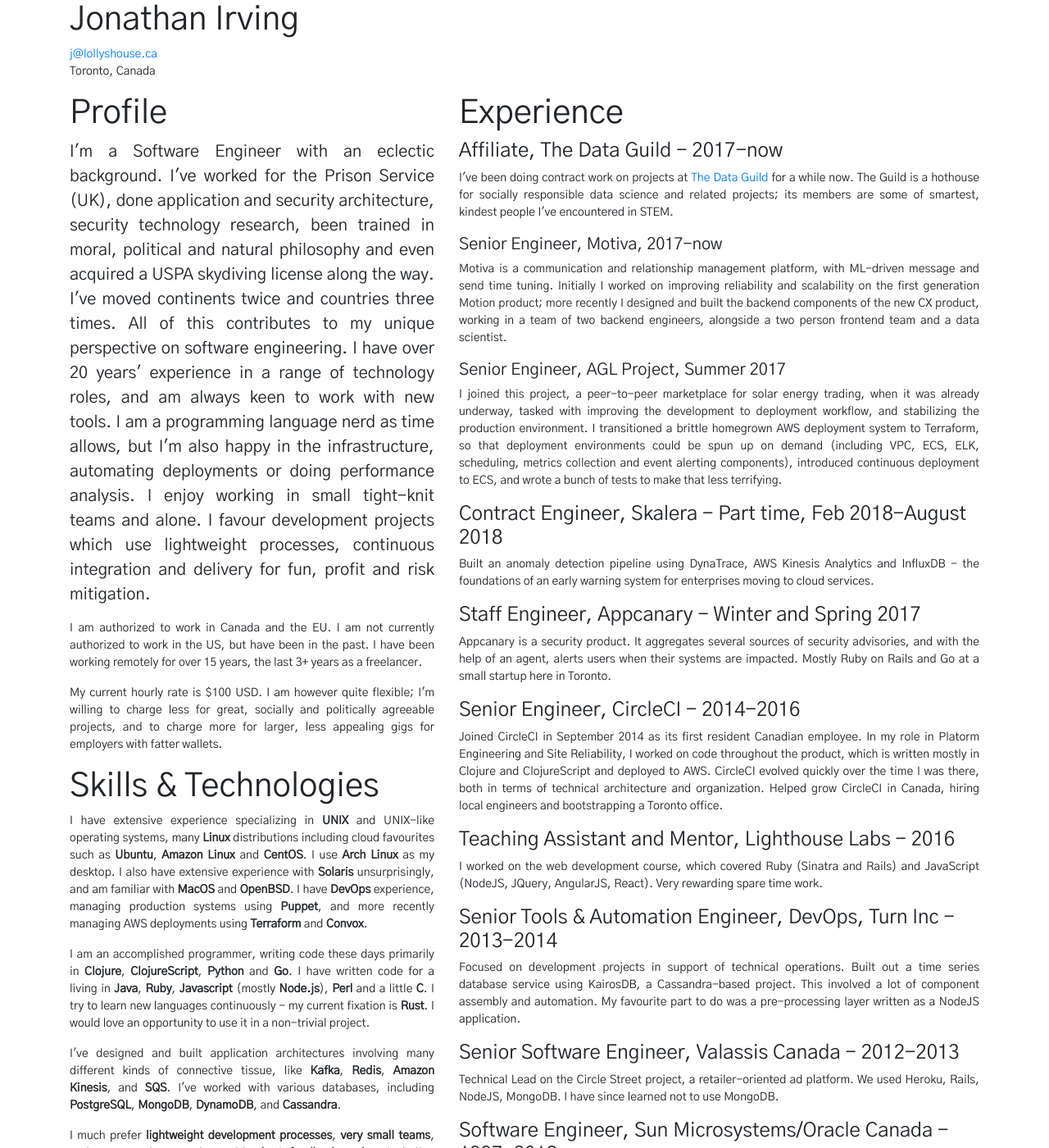
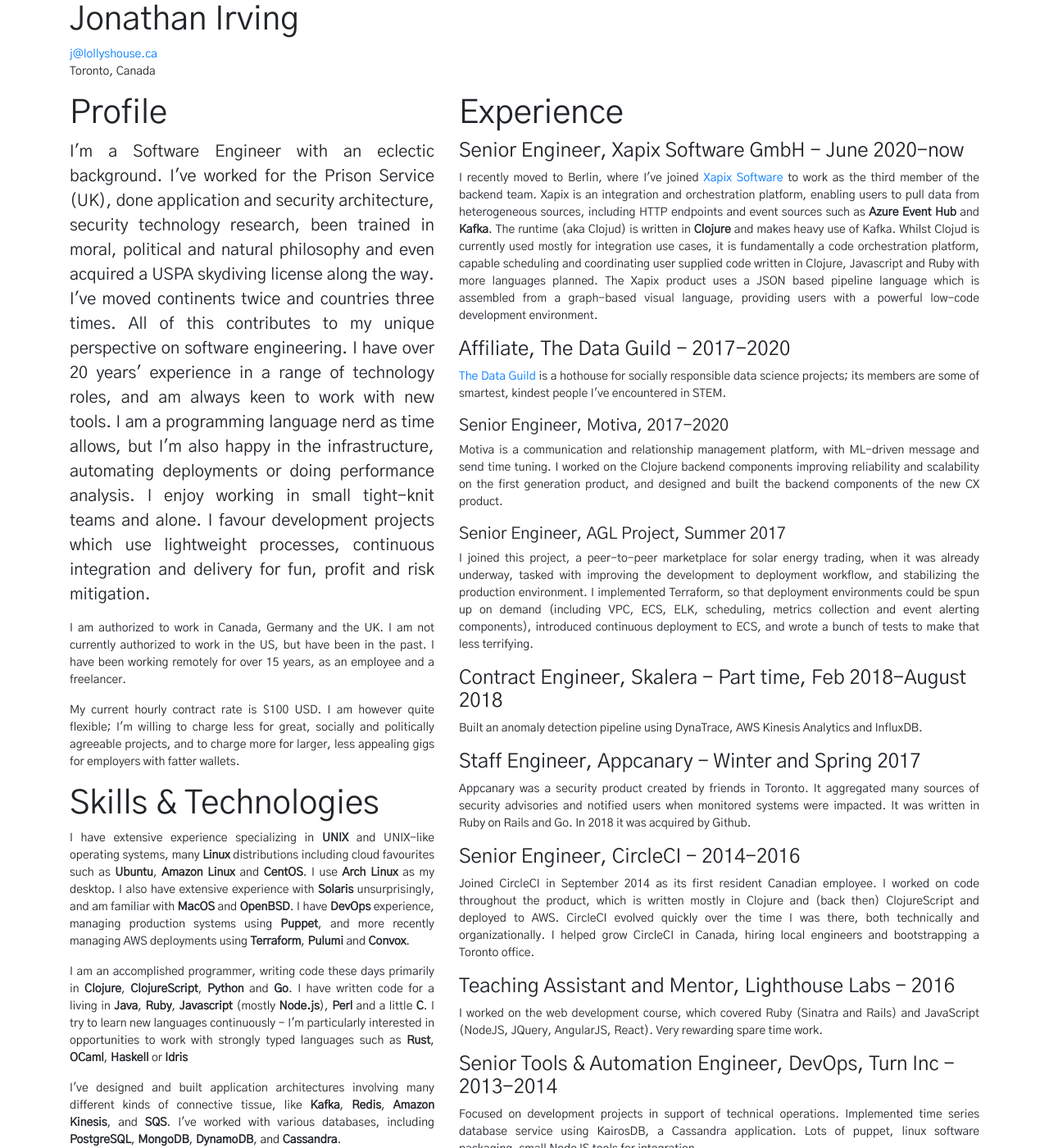
Before and after one commit to j0ni/j0ni.github.io, a Jekyll site: the page built from resume.html, in a window 1280 px wide and 1400 px high. Shown: the whole window at 82% size. Built offline with Jekyll 4.4.1, drawn with Linux system fonts in a browser that asks for light colours; some of the changed text lies outside the part shown.

Commit message:
Resume updates

```diff
--- a/resume.html
+++ b/resume.html
@@ -35,16 +35,16 @@
       </p>
 
       <p>
-        I am authorized to work in Canada and the EU. I am not currently
+        I am authorized to work in Canada, Germany and the UK. I am not currently
         authorized to work in the US, but have been in the past. I have been
-        working remotely for over 15 years, the last 3+ years as a freelancer.
+        working remotely for over 15 years, as an employee and a freelancer.
       </p>
 
       <p>
-        My current hourly rate is $100 USD. I am however quite flexible; I'm
-        willing to charge less for great, socially and politically agreeable
-        projects, and to charge more for larger, less appealing gigs for
-        employers with fatter wallets.
+        My current hourly contract rate is $100 USD. I am however quite
+        flexible; I'm willing to charge less for great, socially and politically
+        agreeable projects, and to charge more for larger, less appealing gigs
+          for employers with fatter wallets.
       </p>
     </section>
 
@@ -60,7 +60,8 @@
         <b>OpenBSD</b>.
 
         I have <b>DevOps</b> experience, managing production systems using <b>Puppet</b>,
-        and more recently managing AWS deployments using <b>Terraform</b> and <b>Convox</b>.
+        and more recently managing AWS deployments using <b>Terraform</b>, <b>Pulumi</b>
+        and <b>Convox</b>.
       </p>
 
       <p>
@@ -68,8 +69,9 @@
         <b>Clojure</b>, <b>ClojureScript</b>, <b>Python</b> and <b>Go</b>. I have
         written code for a living in <b>Java</b>, <b>Ruby</b>, <b>Javascript</b>
         (mostly <b>Node.js</b>), <b>Perl</b> and a little <b>C</b>. I try to
-        learn new languages continuously - my current fixation is <b>Rust</b>. I
-        would love an opportunity to use it in a non-trivial project.
+        learn new languages continuously - I'm particularly interested in
+        opportunities to work with strongly typed languages such as <b>Rust</b>,
+        <b>OCaml</b>, <b>Haskell</b> or <b>Idris</b>
       </p>
 
       <p>
@@ -91,14 +93,14 @@
       </p>
 
       <p>
-        I am an <b>Emacs</b> user. Enough said.
+        I am a committed <b>Emacs</b> user. Enough said.
       </p>
 
       <p>
         Finally, my communication skills are excellent; I have made numerous
         presentations as a part of my work, and have presented and facilitated
         at software conferences (though I have no interest in doing more of
-        this!); in previous roles I have provided ad hoc, formal and informal
+        this!). In previous roles I have provided ad hoc, formal and informal
         training sessions. I've also trained non-technical end-users, and
         mentored novice web developers.
       </p>
@@ -128,25 +130,42 @@
       <h1>Experience</h1>
 
       <section>
-        <h4>Affiliate, The Data Guild - 2017-now</h4>
+          <h4>Senior Engineer, Xapix Software GmbH - June 2020-now</h4>
 
           <p>
-          I've been doing contract work on projects at <a href="https://www.thedataguild.com">
-          The Data Guild</a> for a while now. The Guild is a hothouse for
-          socially responsible data science and related projects; its members
+              I recently moved to Berlin, where I've joined
+              <a href="https://xapix.io">Xapix Software</a> to work as the third
+              member of the backend team. Xapix is an integration and orchestration
+              platform, enabling users to pull data from heterogeneous sources, including
+              HTTP endpoints and event sources such as <b>Azure Event Hub</b> and <b>Kafka</b>.
+              The runtime (aka Clojud) is written in <b>Clojure</b> and makes heavy use
+              of Kafka. Whilst Clojud is currently used mostly for integration use cases,
+              it is fundamentally a code orchestration platform, capable scheduling and
+              coordinating user supplied code written in Clojure, Javascript and Ruby
+              with more languages planned. The Xapix product uses a JSON based pipeline
+              language which is assembled from a graph-based visual language, providing
+              users with a powerful low-code development environment.
+          </p>
+      </section>
+
+      <section>
+        <h4>Affiliate, The Data Guild - 2017-2020</h4>
+
+        <p>
+            <a href="https://www.thedataguild.com">The Data Guild</a>
+            is a hothouse for socially responsible data science projects; its members
             are some of smartest, kindest people I've encountered in STEM.
         </p>
 
-        <section class="">
-          <h5>Senior Engineer, Motiva, 2017-now</h5>
+        <section>
+          <h5>Senior Engineer, Motiva, 2017-2020</h5>
 
           <p>
               Motiva is a communication and relationship management platform, with
-            ML-driven message and send time tuning. Initially I worked on
-            improving reliability and scalability on the first generation Motion
-            product; more recently I designed and built the backend components
-            of the new CX product, working in a team of two backend engineers,
-            alongside a two person frontend team and a data scientist.
+              ML-driven message and send time tuning. I worked on the Clojure backend
+              components improving reliability and scalability on the first generation
+              product, and designed and built the backend components of the new CX
+              product.
           </p>
         </section>
 
@@ -157,12 +176,10 @@
               I joined this project, a peer-to-peer marketplace for solar energy
               trading, when it was already underway, tasked with improving the
               development to deployment workflow, and stabilizing the production
-            environment. I transitioned a brittle homegrown AWS deployment
-            system to Terraform, so that deployment environments could be spun
-            up on demand (including VPC, ECS, ELK, scheduling, metrics
-            collection and event alerting components), introduced continuous
-            deployment to ECS, and wrote a bunch of tests to make that less
-            terrifying.
+              environment. I implemented Terraform, so that deployment environments
+              could be spun up on demand (including VPC, ECS, ELK, scheduling,
+              metrics collection and event alerting components), introduced continuous
+              deployment to ECS, and wrote a bunch of tests to make that less terrifying.
           </p>
         </section>
       </section>
@@ -172,8 +189,7 @@
 
         <p>
           Built an anomaly detection pipeline using DynaTrace, AWS Kinesis
-          Analytics and InfluxDB - the foundations of an early warning system for
-          enterprises moving to cloud services.
+          Analytics and InfluxDB.
         </p>
       </section>
 
@@ -181,10 +197,10 @@
         <h4>Staff Engineer, Appcanary - Winter and Spring 2017</h4>
 
         <p>
-          Appcanary is a security product. It aggregates several sources of
-          security advisories, and with the help of an agent, alerts users when
-          their systems are impacted. Mostly Ruby on Rails and Go at a small
-          startup here in Toronto.
+            Appcanary was a security product created by friends in Toronto. It
+            aggregated many sources of security advisories and notified users when
+            monitored systems were impacted. It was written in Ruby on Rails and Go.
+            In 2018 it was acquired by Github.
         </p>
       </section>
 
@@ -193,11 +209,10 @@
 
         <p>
             Joined CircleCI in September 2014 as its first resident Canadian
-          employee. In my role in Platorm Engineering and Site Reliability, I
-          worked on code throughout the product, which is written mostly in
-          Clojure and ClojureScript and deployed to AWS. CircleCI evolved
-          quickly over the time I was there, both in terms of technical
-          architecture and organization. Helped grow CircleCI in Canada, hiring
+            employee. I worked on code throughout the product, which is written
+            mostly in Clojure and (back then) ClojureScript and deployed to AWS.
+            CircleCI evolved quickly over the time I was there, both technically
+            and organizationally. I helped grow CircleCI in Canada, hiring
             local engineers and bootstrapping a Toronto office.
         </p>
       </section>
@@ -216,11 +231,10 @@
         <h4>Senior Tools & Automation Engineer, DevOps, Turn Inc - 2013-2014</h4>
 
         <p>
-          Focused on development projects in support of technical operations. Built
-          out a time series database service using KairosDB, a Cassandra-based
-          project. This involved a lot of component assembly and automation. My
-          favourite part to do was a pre-processing layer written as a NodeJS
-          application.
+            Focused on development projects in support of technical operations.
+            Implemented time series database service using KairosDB, a Cassandra
+            application. Lots of puppet, linux software packaging, small NodeJS
+            tools for integration.
         </p>
       </section>
 
@@ -276,9 +288,8 @@
             <small>
                 Member of a team of four IT architects charged with creating the
                 architecture for Sun's then fledgeling Enterprise Directory
-              Service. Before that, various research projects leading to product
-              and technology recommendations, and maintenance of IT application
-              architecture standards.
+                Service. Various research projects setting product and technology
+                direction for Sun IT.
             </small>
           </li>
         </ul>
```
Also changed, not shown: other parts of resume.html (+7 -9 lines). Lines whose indentation alone changed are shown as unchanged.
